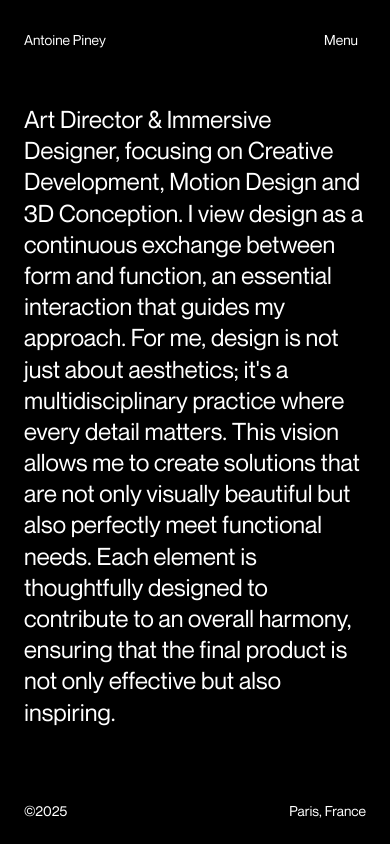
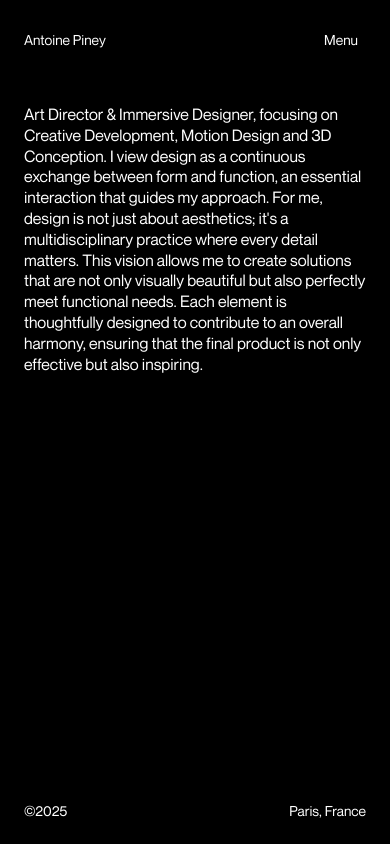
Before and after one commit to AntoinePiney/first-wordpress, a Next.js app: page / in a window 390 px wide. Built offline with nearby package versions, Linux system fonts and the light colour scheme.

Commit message:
Portfolio

```diff
--- a/src/components/layouts/Hero/Hero.module.css
+++ b/src/components/layouts/Hero/Hero.module.css
@@ -21,7 +21,7 @@
 }
 
 .title {
-  font-size: clamp(1.5rem, 2vw, 2.5rem);
+  font-size: clamp(1rem, 2vw, 2.5rem);
   font-weight: 400;
   line-height: 1.3;
   padding-right: 0; /* Default padding for mobile */
```
